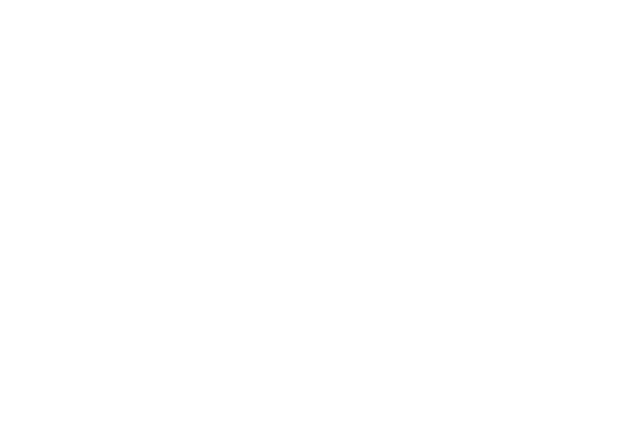
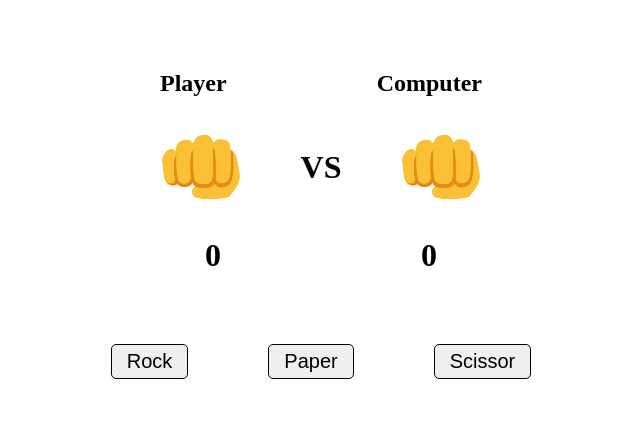
Before and after one commit to 5kydriven/odin-rpsGame, a plain HTML site: page index.html in a window 1280 px wide. Shown: the whole page, without its empty margins (319-959 px from the left). Drawn offline with Linux system fonts and the light colour scheme.

Commit message:
added buttons and pictures

```diff
--- a/index.html
+++ b/index.html
@@ -3,9 +3,30 @@
 <head>
     <meta charset="UTF-8">
     <meta name="viewport" content="width=device-width, initial-scale=1.0">
+    <link rel="stylesheet" href="style.css">
     <title>Rock, Paper, and Scissor</title>
 </head>
 <body>
+    <div class="container">
+        <div class="heading">
+            <h2>Player</h2>
+            <h2>Computer</h2>
+        </div>
+        <div class="img__container">
+            <img src='./images/rock.png' class="playerBet">
+            <h1>VS</h1>
+            <img src='./images/rock.png' class="computerBet">
+        </div>
+        <div class="score">
+            <h1 class="player">0</h1>
+            <h1 class="computer">0</h1>
+        </div>
+    </div>
+    <div class="btn__container">
+        <button onclick="playerSelection(this)">Rock</button>
+        <button onclick="playerSelection(this)">Paper</button>
+        <button onclick="playerSelection(this)">Scissor</button>
+    </div>
     <script src="index.js"></script>
 </body>
 </html>
```
